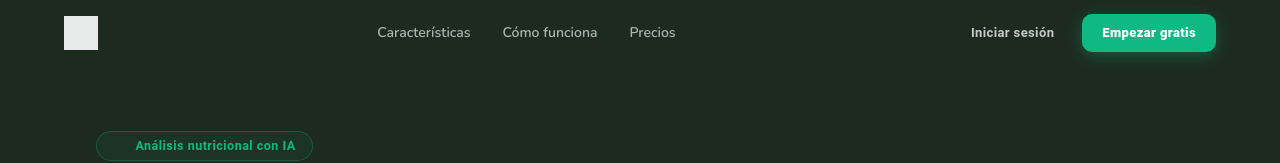
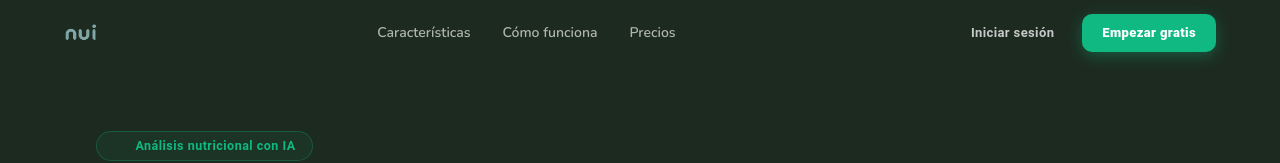
Before and after one commit to pabloebianchet/nutrismart, a React (Vite) app in the folder frontend/: page / in a window 1280 px wide. Shown: the top 163 px of the page. Built offline with nearby package versions, Linux system fonts and the light colour scheme; no server answers; some icons are missing.

Commit message:
feat: landing page with dark hero, modules, how-it-works, pricing and CTA

```diff
--- a/frontend/src/pages/LandingPage.jsx
+++ b/frontend/src/pages/LandingPage.jsx
@@ -47,11 +47,10 @@ const LandingNav = ({ scrolled }) => {
       transition: "all 0.3s ease",
     }}>
       {/* Logo real sin fondo — mix-blend-mode sobre oscuro */}
-      <Box component="img" src="/img/nui-icon-source.png" alt="Nui"
+      <Box component="img" src="/img/logo_landing.png" alt="Nui"
         onClick={() => window.scrollTo({ top: 0, behavior: "smooth" })}
         sx={{
           height: 34, cursor: "pointer",
-          filter: "brightness(0) invert(1)",
           opacity: 0.9,
           transition: "opacity 0.2s",
           "&:hover": { opacity: 1 },
@@ -106,9 +105,13 @@ const HeroSection = ({ onCTA }) => (
     pt: { xs: 10, md: 0 }, pb: { xs: 8, md: 0 },
   }}>
     {/* Foto hero con overlay */}
-    <Box component="img" src="/img/fondoVerde.jpg" alt="" aria-hidden sx={{
-      position: "absolute", inset: 0, width: "100%", height: "100%",
-      objectFit: "cover", opacity: 0.13, pointerEvents: "none",
+    <Box aria-hidden sx={{
+      position: "absolute", inset: 0,
+      backgroundImage: "url(/img/fondoVerde.jpg)",
+      backgroundSize: "cover",
+      backgroundPosition: "center center",
+      backgroundRepeat: "no-repeat",
+      opacity: 0.13, pointerEvents: "none",
     }} />
 
     {/* Ilustración decorativa */}
@@ -398,9 +401,13 @@ const HowItWorksSection = () => (
     px: { xs: 2.5, sm: 5, md: 8 }, position: "relative", overflow: "hidden" }}>
 
     {/* Foto de fondo con overlay */}
-    <Box component="img" src="/img/fondoVerde2.jpg" alt="" aria-hidden sx={{
-      position: "absolute", inset: 0, width: "100%", height: "100%",
-      objectFit: "cover", opacity: 0.10, pointerEvents: "none",
+    <Box aria-hidden sx={{
+      position: "absolute", inset: 0,
+      backgroundImage: "url(/img/fondoVerde2.jpg)",
+      backgroundSize: "cover",
+      backgroundPosition: "center center",
+      backgroundRepeat: "no-repeat",
+      opacity: 0.10, pointerEvents: "none",
     }} />
 
     {/* Ilustración decorativa */}
@@ -585,10 +592,13 @@ const FinalCTA = ({ onCTA }) => (
     textAlign: "center", position: "relative", overflow: "hidden",
   }}>
     {/* Foto de fondo con overlay */}
-    <Box component="img" src="/img/fondoNaranja.jpg" alt="" aria-hidden sx={{
-      position: "absolute", inset: 0, width: "100%", height: "100%",
-      objectFit: "cover", opacity: 0.09, pointerEvents: "none",
-      mixBlendMode: "soft-light",
+    <Box aria-hidden sx={{
+      position: "absolute", inset: 0,
+      backgroundImage: "url(/img/fondoNaranja.jpg)",
+      backgroundSize: "cover",
+      backgroundPosition: "center center",
+      backgroundRepeat: "no-repeat",
+      opacity: 0.09, mixBlendMode: "soft-light", pointerEvents: "none",
     }} />
 
     <Box sx={{ position: "absolute", top: "50%", left: "50%", transform: "translate(-50%,-50%)",
@@ -627,8 +637,8 @@ const LandingFooter = () => (
     py: 4, px: { xs: 2.5, sm: 5, md: 8 } }}>
     <Box sx={{ maxWidth: 1100, mx: "auto", display: "flex", alignItems: "center",
       justifyContent: "space-between", flexDirection: { xs: "column", sm: "row" }, gap: 2 }}>
-      <Box component="img" src="/img/nui-icon-source.png" alt="Nui"
-        sx={{ height: 28, filter: "brightness(0) invert(1)", opacity: 0.65 }} />
+      <Box component="img" src="/img/logo_landing.png" alt="Nui"
+        sx={{ height: 28, opacity: 0.65 }} />
       <Stack direction="row" spacing={3} flexWrap="wrap" justifyContent="center">
         {[["Privacidad", "/privacidad"], ["Términos", "/terminos"], ["Contacto", "/contact"], ["Precios", "/pricing"]].map(([label, path]) => (
           <Box key={label} component={Link} to={path}
```
Also changed, not shown: frontend/public/img/logo_landing.png (added).
